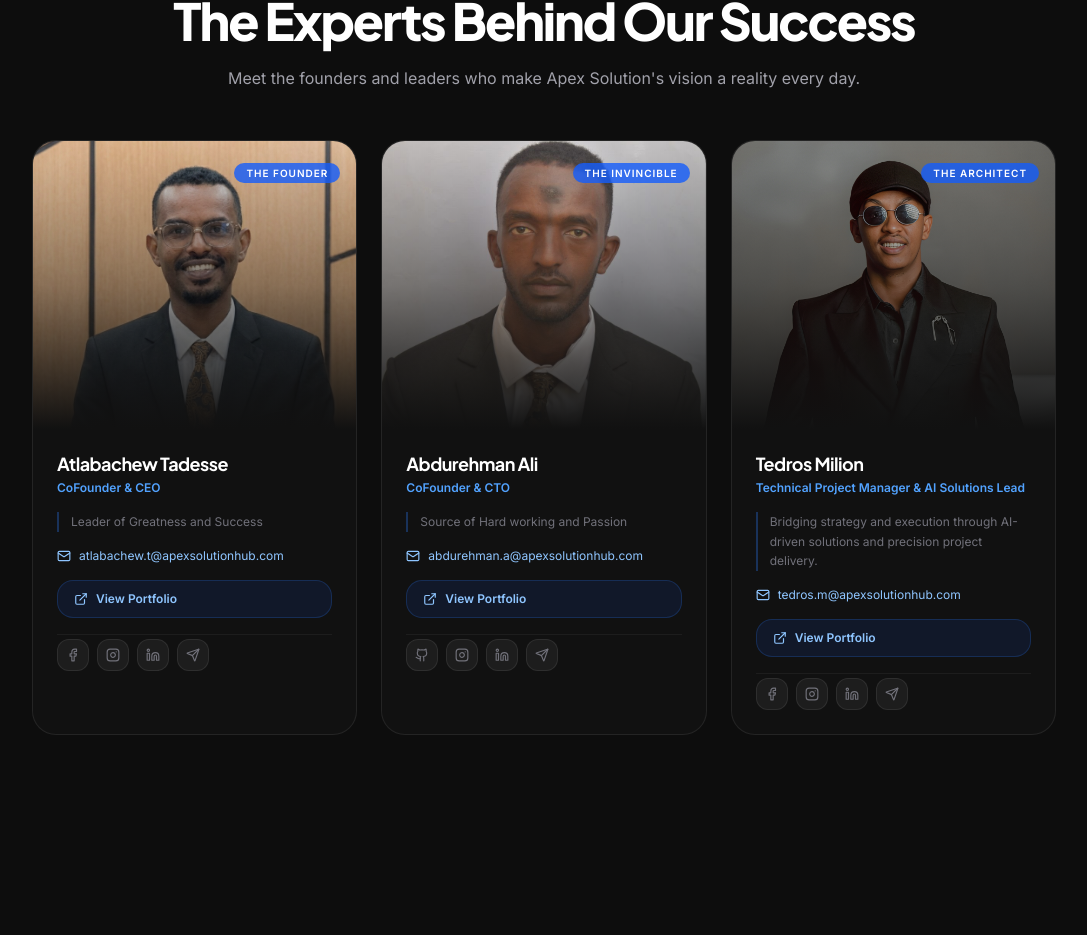
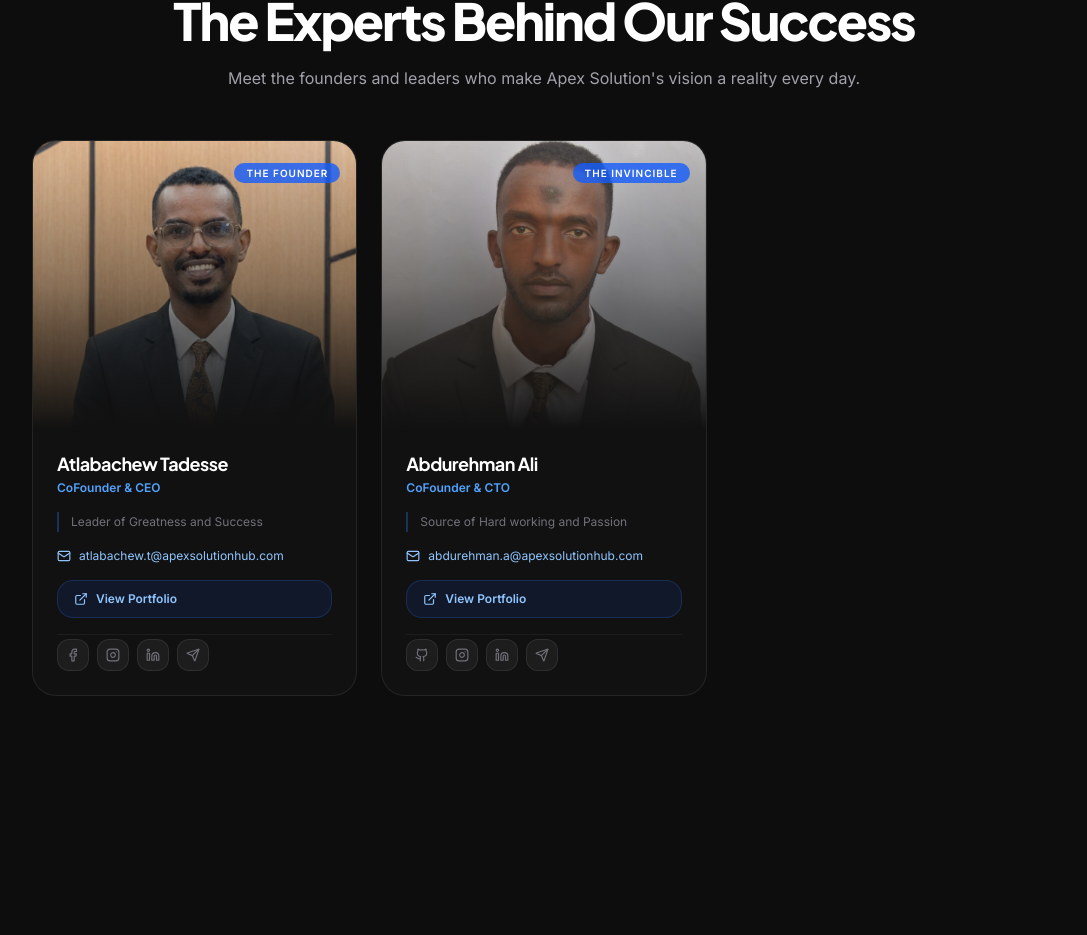
Before and after one commit to abdurehmanali611/Apex_solution, a Next.js app: page /About in a window 1280 px wide. Shown: the part 4792-5727 px from the top of the page, without its empty margins (96-1183 px from the left). Built offline with nearby package versions, Linux system fonts and the light colour scheme; no server answers.

Commit message:
removing

```diff
--- a/constants/index.ts
+++ b/constants/index.ts
@@ -413,20 +413,7 @@
     linkedin: "https://www.linkedin.com/in/abdurehman-ali-592238281/",
     telegram: "https://t.me/AbduWolf",
     portfolio: "https://apex-abdu-portfolio.vercel.app",
-  },
-  {
-    id: 3,
-    image: "/teddy.jpg",
-    name: "Tedros Milion",
-    position: "Technical Project Manager & AI Solutions Lead",
-    title: "The Architect",
-    description: "Bridging strategy and execution through AI-driven solutions and precision project delivery.",
-    facebook: "https://www.facebook.com/tewodros.million",
-    instagram: "https://www.instagram.com/tewodros.million",
-    linkedin: "https://www.linkedin.com/in/tewodros-million",
-    telegram: "https://t.me/tewodrosmillion",
-    portfolio: "https://professional-portfolio-nine-hazel.vercel.app/",
-  },
+  }
 ];
 
 export const footerLinks = [
```
